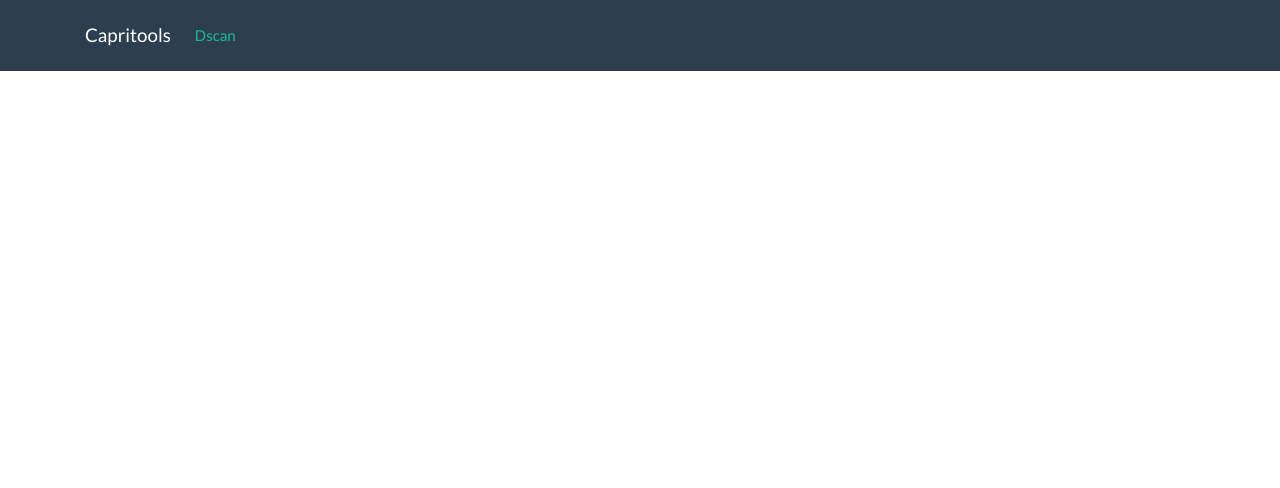
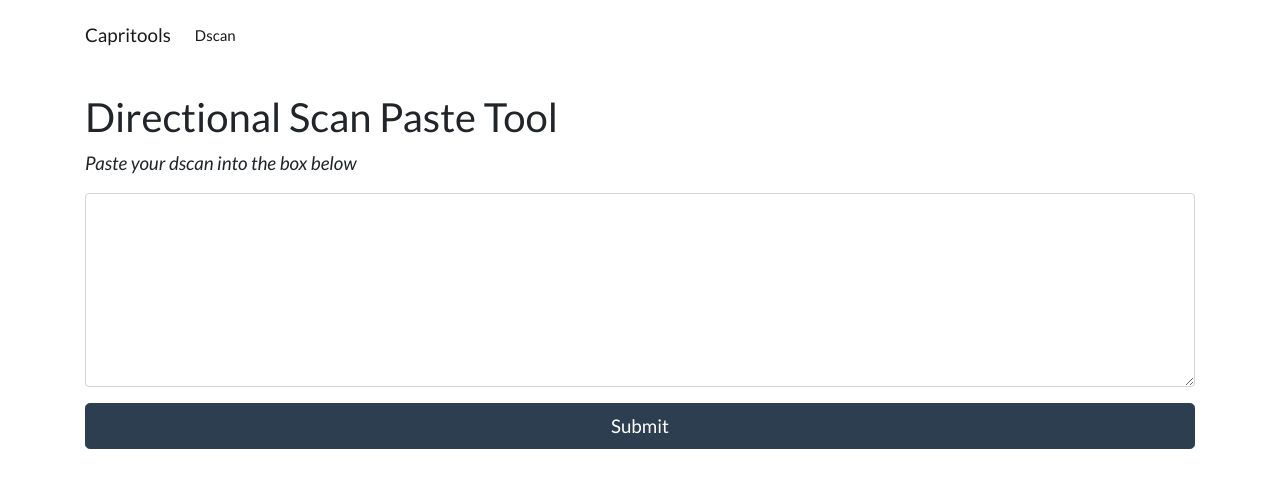
Before and after one commit to skyride/capritools3, a Django app: page /dscan/ in a window 1280 px wide. Shown: the top 488 px of the page. Run offline with Django 3.2, Linux system fonts and the light colour scheme; some libraries are stand-ins or nearby versions.

Commit message:
Added dscan form and experimenting with clean nav bar

```diff
--- a/core/templates/core/base.html
+++ b/core/templates/core/base.html
@@ -15,7 +15,7 @@
     </head>
 
     <body>
-        <nav class="navbar navbar-expand-lg navbar-dark bg-primary">
+        <nav class="navbar navbar-expand-lg navbar-light">
             <div class="container">
                 <a class="navbar-brand" href="{% url 'home' %}">{{ nav_title }}</a>
                 <button class="navbar-toggler" type="button" data-toggle="collapse" data-target="#navbarColor03" aria-controls="navbarColor03" aria-expanded="false" aria-label="Toggle navigation">
--- a/dscan/templates/dscan/submit.html
+++ b/dscan/templates/dscan/submit.html
@@ -1 +1,21 @@
 {% extends 'core/base.html' %}
+
+{% block body %}
+    <br />
+    <div class="container">
+        <h2>Directional Scan Paste Tool</h2>
+
+        <p class="lead">
+            <i>Paste your dscan into the box below</i>
+        </p>
+
+        <form method="POST">
+            <div class="form-group">
+                <textarea name="dscan" class="form-control" rows="8"></textarea>
+            </div>
+            <div class="form-group">
+                <button type="submit" class="btn btn-lg btn-primary btn-block">Submit</button>
+            </div>
+        </form>
+    </div>
+{% endblock %}
```
Also changed, not shown: core/templates/core/home.html (+4 -7 lines).
